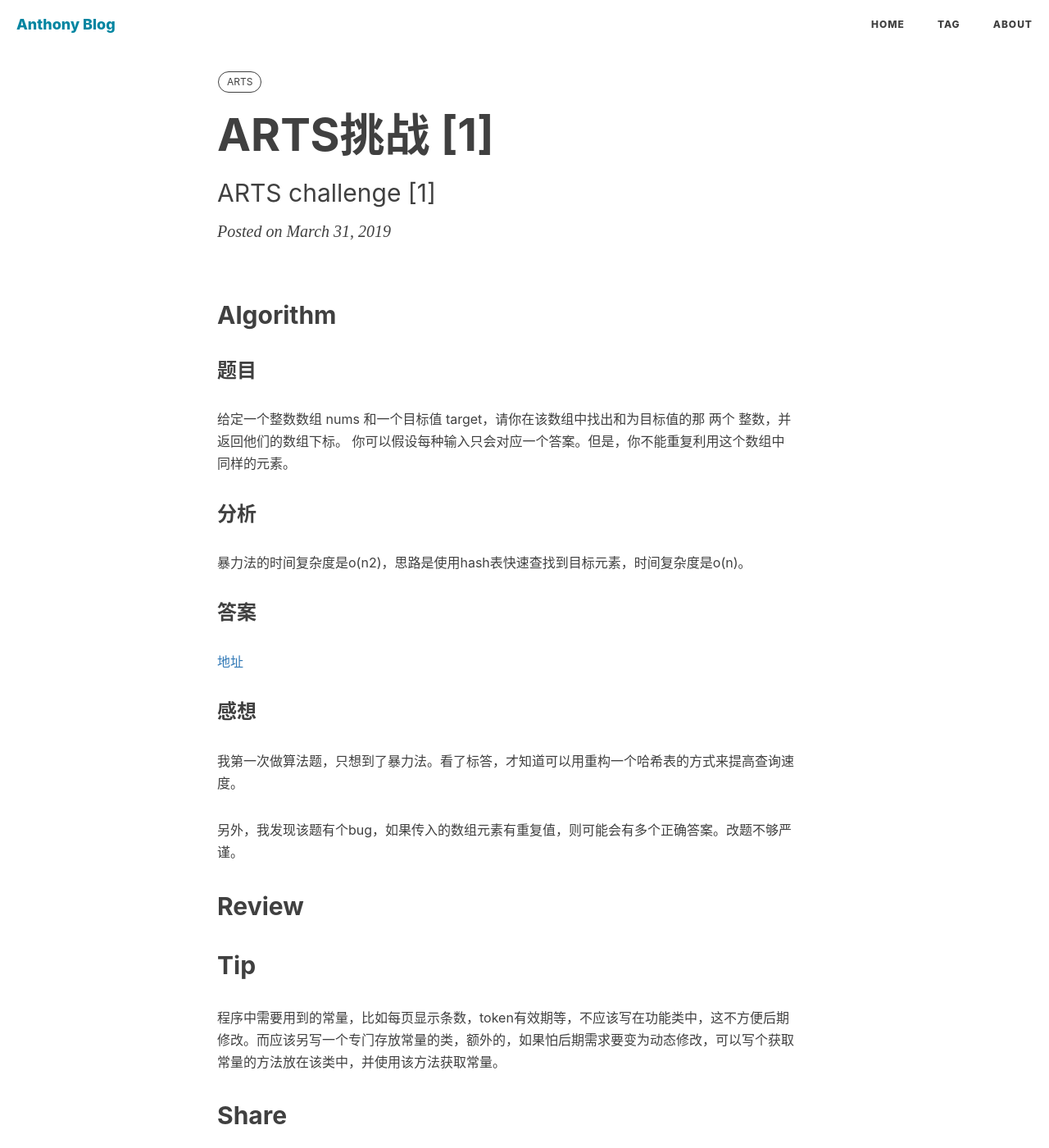
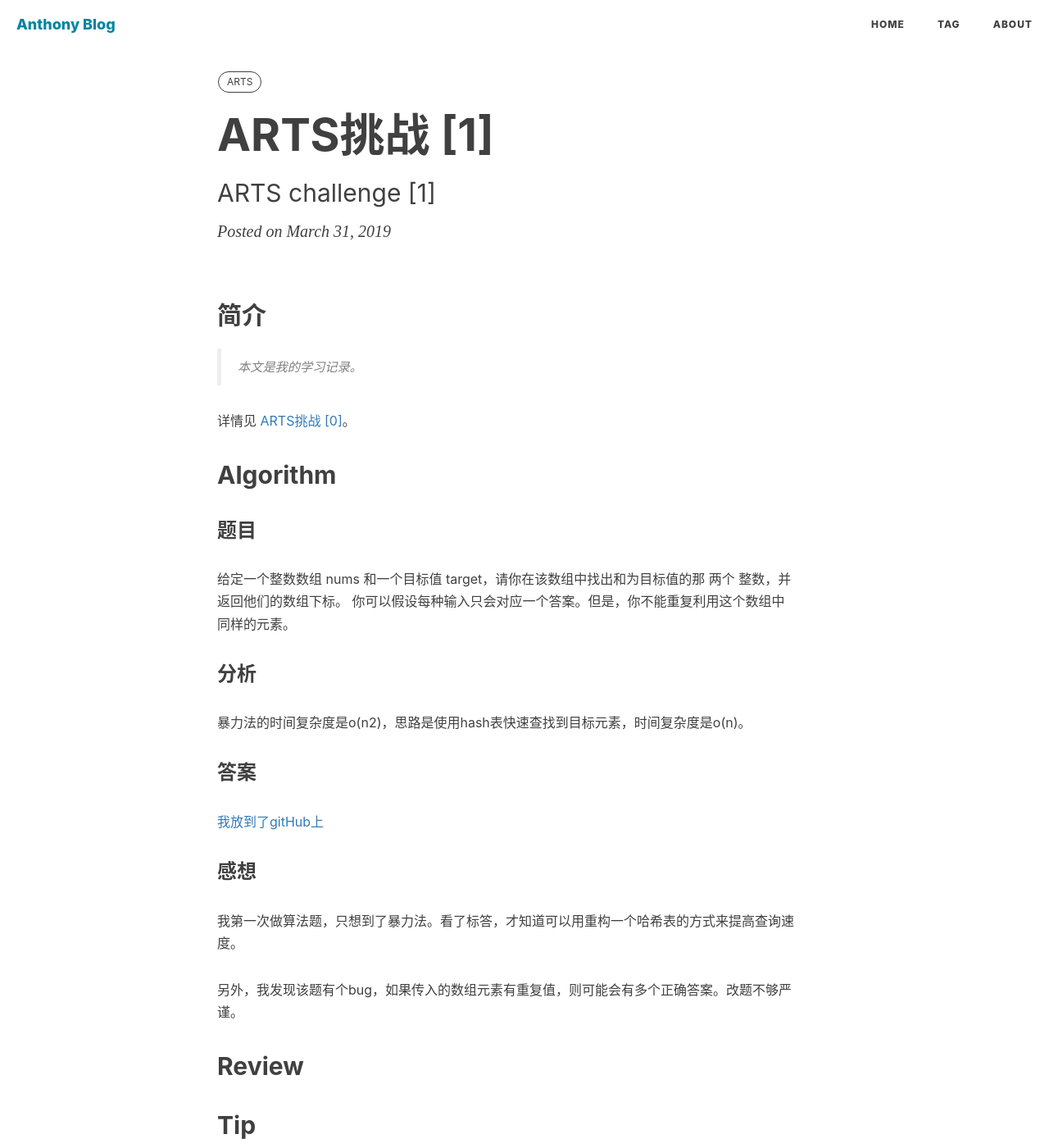
Before and after one commit to AnthonySAD/AnthonySAD.github.io, a Jekyll site: the page built from _posts/2019-3-31-ARTS-1.md, in a window 1280 px wide and 1400 px high. Shown: the whole window at 82% size. Built offline with Jekyll 4.4.1, drawn with Linux system fonts in a browser that asks for light colours; nearby versions of some CDN libraries; comment, search, counter and statistics services are not loaded.

Commit message:
update arts-1

```diff
--- a/_posts/2019-3-31-ARTS-1.md
+++ b/_posts/2019-3-31-ARTS-1.md
@@ -6,6 +6,12 @@ header-style:   text
 tags:
     - ARTS
 ---
+
+## 简介
+
+> 本文是我的学习记录。
+
+详情见 [ARTS挑战 [0]](https://andongshen.com/2019/03/31/ARTS-0/)。
 
 ## Algorithm
 
@@ -20,7 +26,7 @@ tags:
 
 ### 答案
 
-[地址](https://github.com/AnthonySAD/leedcode/tree/master/Arithmetic/1.twoSum)
+[我放到了gitHub上](https://github.com/AnthonySAD/leedcode/tree/master/Arithmetic/1.twoSum)
 
 ### 感想
 
```
